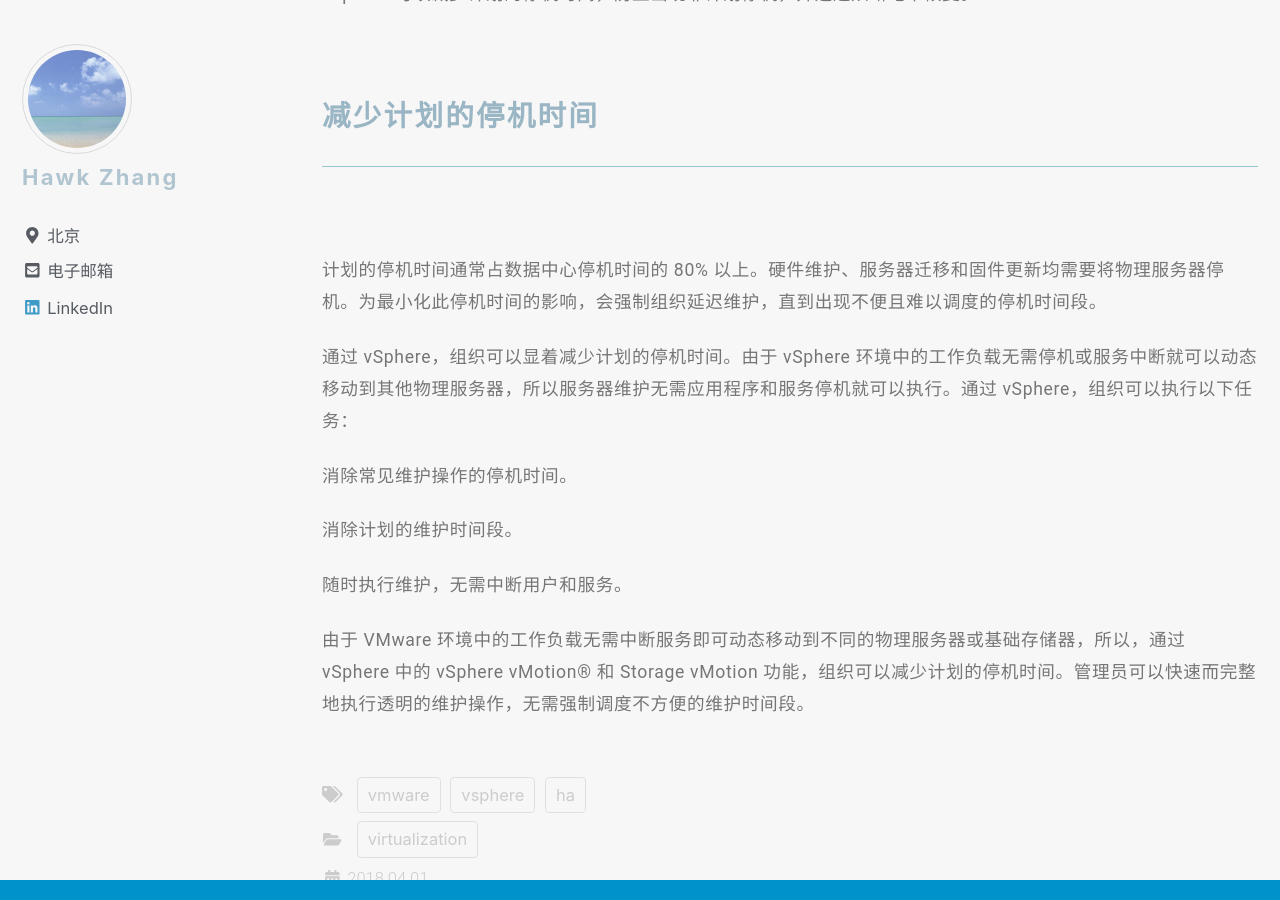
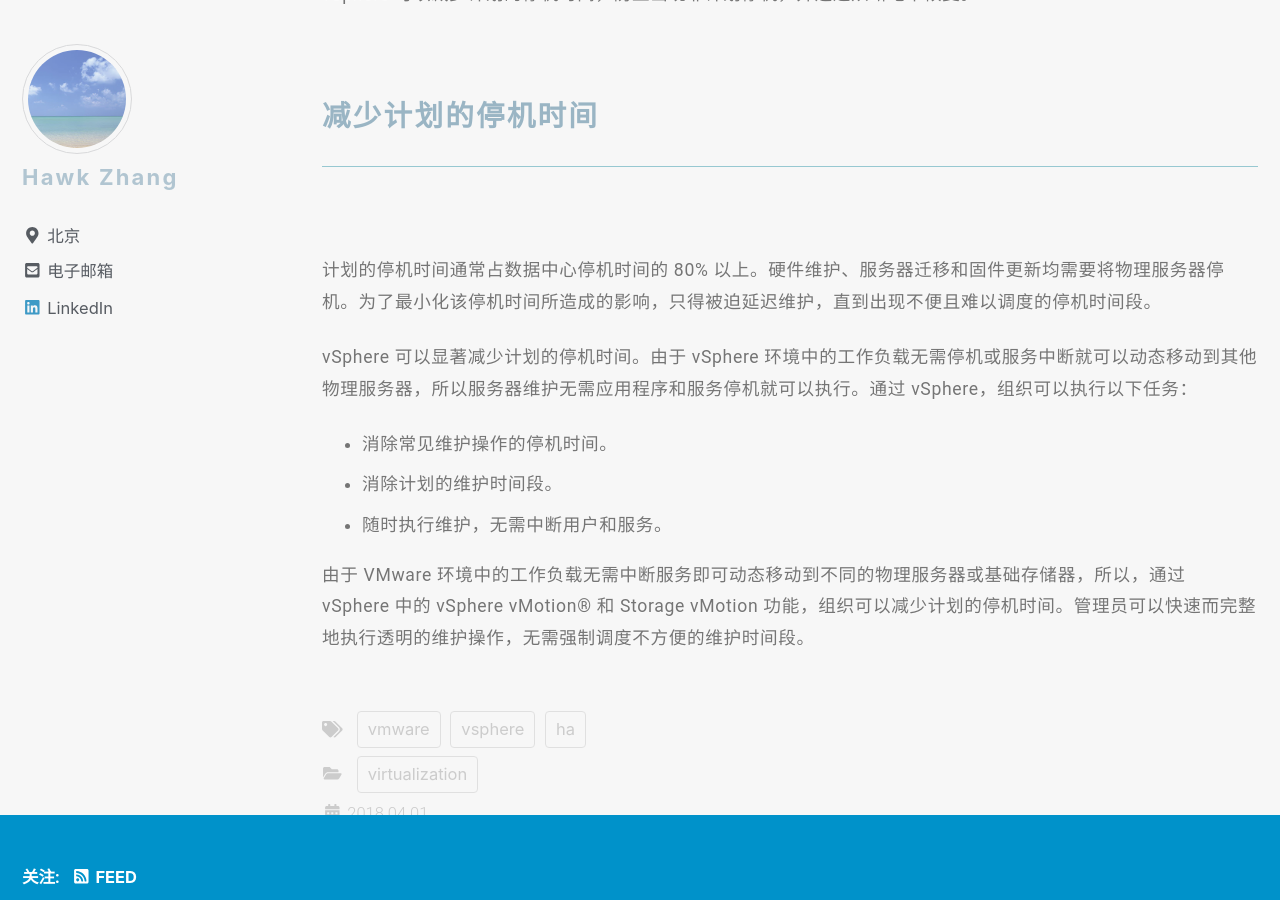
Before and after one commit to narru888/linotes_note, a Jekyll site: the page built from _posts/virtualizaion/2018-04-01-vsphere.ha.md, in a window 1280 px wide and 900 px high, scrolled down 1247 px. Built offline with Jekyll 4.4.1, drawn with Linux system fonts in a browser that asks for light colours; nearby versions of some CDN libraries; a script that is not in the unit is left out.

Commit message:
update on 2018-11-29 09:20:01 CST

```diff
--- a/_posts/virtualizaion/2018-04-01-vsphere.ha.md
+++ b/_posts/virtualizaion/2018-04-01-vsphere.ha.md
@@ -34,14 +34,12 @@
 
 ### 减少计划的停机时间
 
-计划的停机时间通常占数据中心停机时间的 80% 以上。硬件维护、服务器迁移和固件更新均需要将物理服务器停机。为最小化此停机时间的影响，会强制组织延迟维护，直到出现不便且难以调度的停机时间段。
+计划的停机时间通常占数据中心停机时间的 80% 以上。硬件维护、服务器迁移和固件更新均需要将物理服务器停机。为了最小化该停机时间所造成的影响，只得被迫延迟维护，直到出现不便且难以调度的停机时间段。
 
-通过 vSphere，组织可以显着减少计划的停机时间。由于 vSphere 环境中的工作负载无需停机或服务中断就可以动态移动到其他物理服务器，所以服务器维护无需应用程序和服务停机就可以执行。通过 vSphere，组织可以执行以下任务：
+vSphere 可以显著减少计划的停机时间。由于 vSphere 环境中的工作负载无需停机或服务中断就可以动态移动到其他物理服务器，所以服务器维护无需应用程序和服务停机就可以执行。通过 vSphere，组织可以执行以下任务：
 
-消除常见维护操作的停机时间。
-
-消除计划的维护时间段。
-
-随时执行维护，无需中断用户和服务。
+* 消除常见维护操作的停机时间。
+* 消除计划的维护时间段。
+* 随时执行维护，无需中断用户和服务。
 
 由于 VMware 环境中的工作负载无需中断服务即可动态移动到不同的物理服务器或基础存储器，所以，通过 vSphere 中的 vSphere vMotion® 和 Storage vMotion 功能，组织可以减少计划的停机时间。管理员可以快速而完整地执行透明的维护操作，无需强制调度不方便的维护时间段。
```
